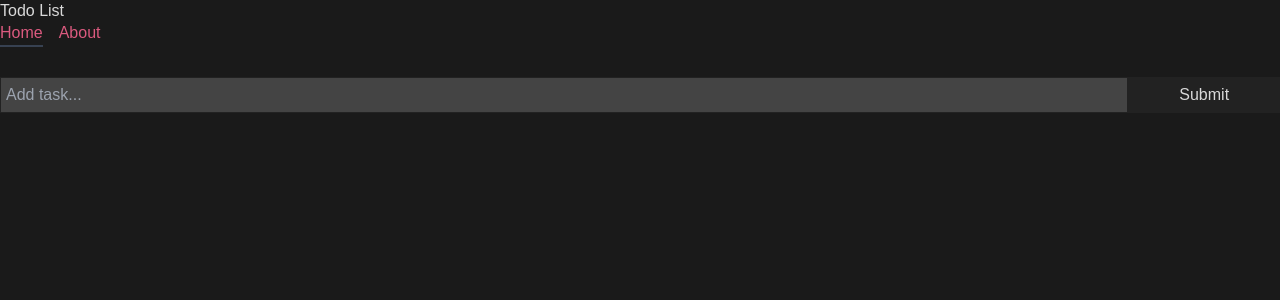
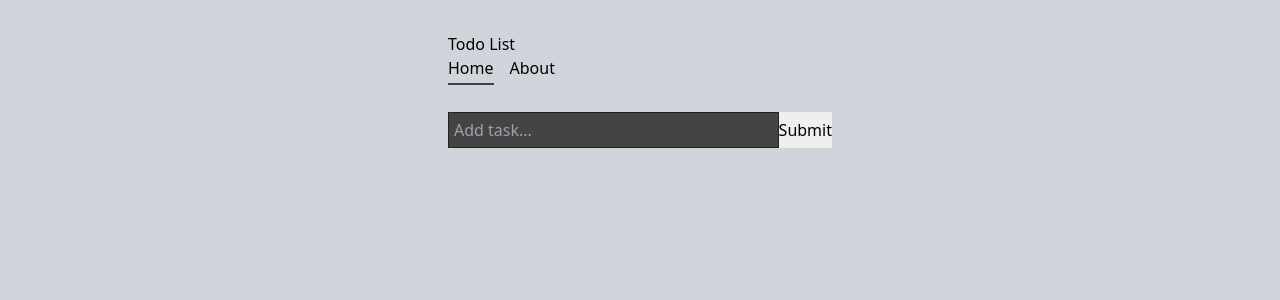
Before and after one commit to naruto4999/to-do-app, a React (Create React App) app: page / in a window 1280 px wide. Shown: the top 300 px of the page. Built offline with nearby package versions, Linux system fonts and the light colour scheme.

Commit message:
App: Re-structure App component and remove duplicate header element
Remove the duplicate header HTML element from the DOM. Also introduce
Switch for the routes.

```diff
--- a/src/App.js
+++ b/src/App.js
@@ -1,5 +1,5 @@
 import React from "react";
-import { BrowserRouter as Router, Route } from "react-router-dom";
+import { BrowserRouter as Router, Switch, Route } from "react-router-dom";
 import { v4 as uuidv4 } from "uuid";
 // import axios from "axios";
 
@@ -7,8 +7,6 @@ import Header from "./layouts/Header";
 import Todos from "./components/Todos";
 import AddTodo from "./components/AddTodo";
 import About from "./pages/About";
-
-import "./App.css";
 
 class App extends React.Component {
   state = {
@@ -73,13 +71,14 @@ class App extends React.Component {
 
   render() {
     return (
+      <div id="app" className="bg-gray-300 h-screen pt-8">
         <Router>
-        <div className="App">
-          <header>
+          <div className="max-w-sm mx-auto">
             <Header />
-          </header>
 
             <section className="container">
+              <Switch>
+
                 <Route
                   exact
                   path="/"
@@ -97,9 +96,11 @@ class App extends React.Component {
                 />
 
                 <Route path="/about" component={About} />
+              </Switch>
             </section>
           </div>
         </Router>
+      </div>
     );
   }
 }
```
Lines whose indentation alone changed are shown as unchanged.
